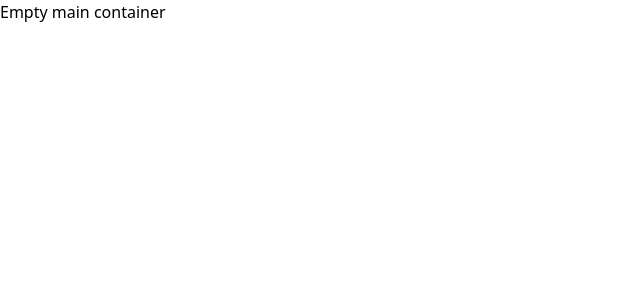
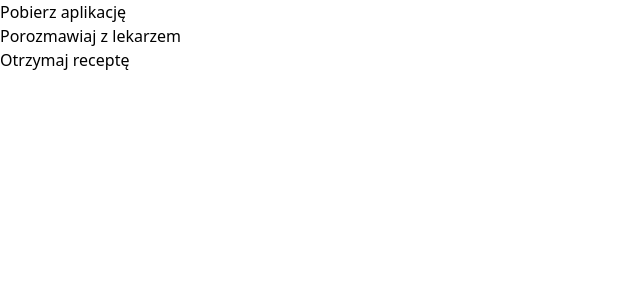
Before and after one commit to doforever/jutro-medical-deploy, a Next.js app: page / in a window 1280 px wide. Shown: the top 300 px of the page, without its empty margins (0-640 px from the left). Built offline with nearby package versions, Linux system fonts and the light colour scheme.

Commit message:
Pass data to home component

```diff
--- /dev/null
+++ b/data/data.js
@@ -0,0 +1,23 @@
+export const data = [
+  {
+    title: 'Pobierz aplikację',
+    text: 'Lorem ipsum dolor sit amet, consectetur adipiscing elit. Etiam eu turpis molestie, dictum est a, mattis tellus. Sed dignissim, metus nec fringilla accumsan, risus sem sollicitudin lacus, ut interdum tellus elit sed risus.',
+    cta: 'Pobierz aplikację',
+    icon: '',
+    img: '',
+  },
+  {
+    title: 'Porozmawiaj z lekarzem',
+    text: 'Lorem ipsum dolor sit amet, consectetur adipiscing elit. Etiam eu turpis molestie, dictum est a, mattis tellus. Sed dignissim, metus nec fringilla accumsan, risus sem sollicitudin lacus, ut interdum tellus elit sed risus.',
+    cta: 'Pobierz aplikację',
+    icon: '',
+    img: '',
+  },
+  {
+    title: 'Otrzymaj receptę',
+    text: 'Lorem ipsum dolor sit amet, consectetur adipiscing elit. Etiam eu turpis molestie, dictum est a, mattis tellus. Sed dignissim, metus nec fringilla accumsan, risus sem sollicitudin lacus, ut interdum tellus elit sed risus.',
+    cta: 'Pobierz aplikację',
+    icon: '',
+    img: '',
+  }
+];
--- a/pages/index.js
+++ b/pages/index.js
@@ -1,6 +1,7 @@
-import Head from 'next/head'
+import Head from 'next/head';
+import { data } from '../data/data';
 
-export default function Home() {
+function Home({ sliderData}) {
   return (
     <div>
       <Head>
@@ -9,8 +10,20 @@ export default function Home() {
         <link rel="icon" href="/favicon.ico" />
       </Head>
       <main>
-        Empty main container
+        {sliderData.map(({title}, i) => (
+          <div key={i}>{title}</div>
+        ))}
       </main>
     </div>
   )
 }
+
+export async function getStaticProps() {
+  return {
+    props: {
+      sliderData: data,
+    }
+  };
+}
+
+export default Home;
```
